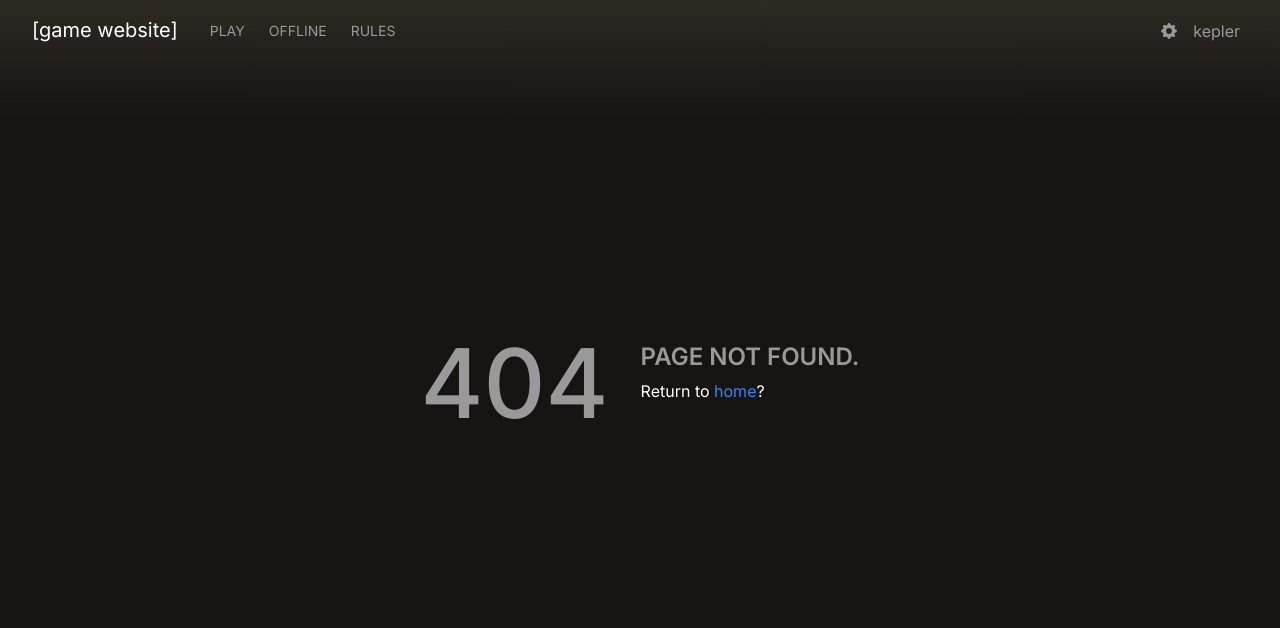
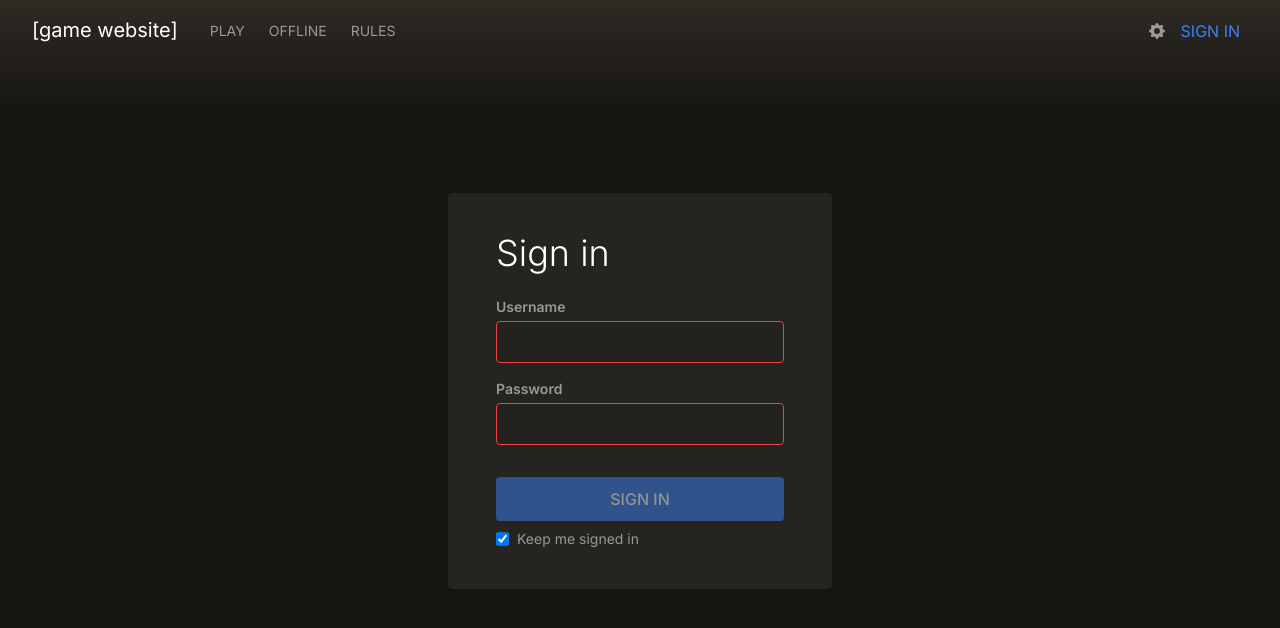
Before and after one commit to SVWEFSBRWHWBCOTSEID/SVWEFSBRWHWBCOTSEID.github.io, a Next.js app: page /login in a window 1280 px wide. Before the commit this address had no page. Shown: the top 628 px of the page. Built offline with nearby package versions, Linux system fonts and the light colour scheme.

Commit message:
Preliminary sign-in page

```diff
--- a/app/layout.tsx
+++ b/app/layout.tsx
@@ -13,7 +13,8 @@ export const metadata: Metadata = {
     title: {
         template: '%s | [game website]',
         default: '[game website]'
-    }
+    },
+    description: 'Free online Tic-Tac-Toe, Ultimate Tic-Tac-Toe, Pokemon Chess, and other silly games server. Play with friends or random opponents!'
 }
 
 const inter = Inter({
--- /dev/null
+++ b/app/login/LoginPanel.tsx
@@ -0,0 +1,75 @@
+'use client'
+
+import {useState} from 'react';
+import {revalidateTag} from 'next/cache';
+
+
+export default function LoginPanel() {
+    const [username, setUsername] = useState('');
+    const [password, setPassword] = useState('');
+    const [rememberLogin, setRememberLogin] = useState(true);
+
+    const [error, setError] = useState(false);
+
+    function signIn() {
+        // TODO: const res = await fetch(..., {...})
+        // TODO: if (!res.ok) return setError(true);
+        // revalidateTag('user');
+    }
+
+    return (
+        <main className="bg-content rounded py-10 px-12 w-96 flex flex-col">
+            <h1 className="text-4xl font-light mb-6">Sign in</h1>
+
+            <label htmlFor="username" className="mb-1 text-secondary font-semibold text-sm">
+                Username
+            </label>
+            <input
+                required
+                type="text"
+                name="username"
+                id="username"
+                value={username}
+                onChange={(e) => setUsername(e.target.value)}
+                className="px-4 py-2 rounded bg-content-tertiary border border-tertiary mb-4 invalid:border-red-500 focus:outline-none focus:ring-[3px] transition duration-100"
+            />
+
+            <label htmlFor="password" className="mb-1 text-secondary font-semibold text-sm">
+                Password
+            </label>
+            <input
+                required
+                type="password"
+                name="password"
+                id="password"
+                value={password}
+                onChange={(e) => setPassword(e.target.value)}
+                className="px-4 py-2 rounded bg-content-tertiary border border-tertiary invalid:border-red-500 focus:outline-none focus:ring-[3px] transition duration-100"
+            />
+
+            {error && (
+                <p className="text-red-500 text-sm mt-4">Invalid username or password.</p>
+            )}
+
+            <button
+                className="rounded bg-blue-500 uppercase px-4 py-2.5 font-medium mt-8 mb-2 disabled:opacity-50 hover:bg-[#56a3eb] disabled:hover:bg-blue-500 transition duration-100"
+                disabled={!username || !password}
+                onClick={signIn}
+            >
+                Sign in
+            </button>
+            <div className="flex gap-2 text-sm text-secondary">
+                <input
+                    type="checkbox"
+                    name="remember-login"
+                    id="remember-login"
+                    checked={rememberLogin}
+                    onChange={(e) => setRememberLogin(e.target.checked)}
+                />
+                <label htmlFor="remember-login">Keep me signed in</label>
+            </div>
+
+            {/* TODO: link to create new account page */}
+        </main>
+    )
+}
--- /dev/null
+++ b/app/login/page.tsx
@@ -0,0 +1,18 @@
+import {Metadata} from 'next';
+import LoginPanel from './LoginPanel';
+
+
+export const metadata: Metadata = {
+    title: 'Sign in'
+}
+
+export default function Login() {
+    // TODO: redirect logged-in users to home instead? Lichess doesn't do this, but maybe we can?
+    // Or, using middleware: https://nextjs.org/docs/app/api-reference/components/link#middleware
+
+    return (
+        <div className="flex-grow flex items-center justify-center pb-20">
+            <LoginPanel />
+        </div>
+    )
+}
--- a/components/Header.tsx
+++ b/components/Header.tsx
@@ -17,9 +17,15 @@ export default function Header() {
                 <Link href="/preferences">
                     <BsGearFill className="text-secondary" />
                 </Link>
-                <Link href="/profile" className="text-secondary px-2">
-                    kepler
-                </Link>
+                {false ? (
+                    <Link href="/profile" className="text-secondary px-2">
+                        kepler
+                    </Link>
+                ) : (
+                    <Link href="/login" className="text-blue-500 uppercase px-2">
+                        Sign in
+                    </Link>
+                )}
             </nav>
         </header>
     )
```
